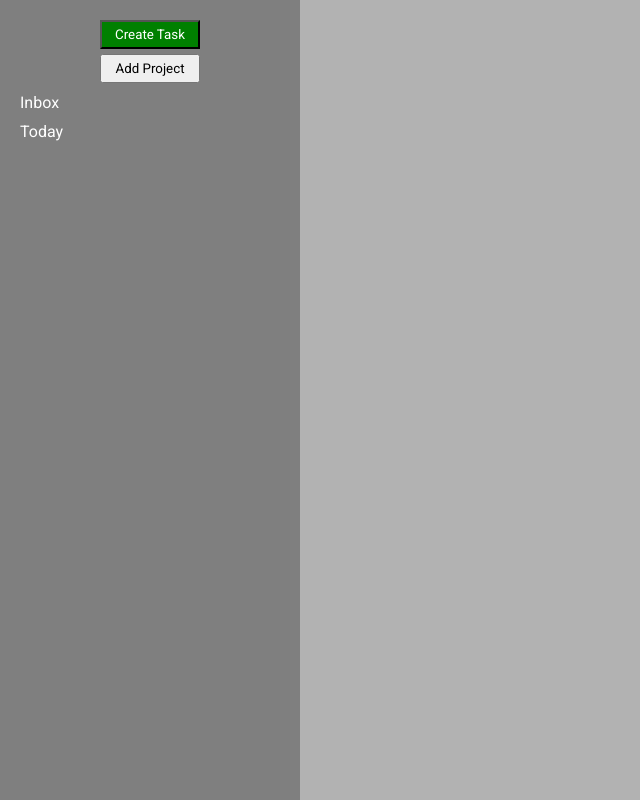
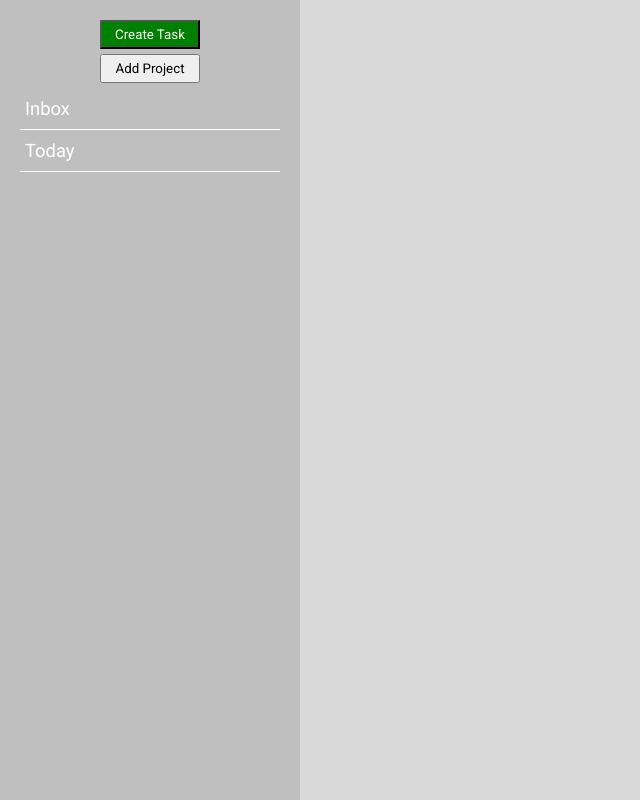
Before and after one commit to mrkgbr/ToDoList, a plain HTML site: page index.html in a window 1280 px wide. Shown: the whole page, without its empty margins (0-640 px from the left). Drawn offline with Linux system fonts and the light colour scheme.

Commit message:
Added style

```diff
--- a/style.css
+++ b/style.css
@@ -20,17 +20,17 @@ body {
 }
 
 .todo {
-  background-color: rgba(0, 0, 0, 0.3);
+  background-color: rgba(0, 0, 0, 0.15);
   min-width: 450px;
   padding: 20px 0;
   display: flex;
   flex-direction: column;
   align-items: center;
-  gap: 10px;
+  gap: 25px;
 }
 
 .sidebar {
-  background-color: rgb(0, 0, 0, 0.5);
+  background-color: rgb(0, 0, 0, 0.25);
   display: flex;
   flex-direction: column;
   align-items: center;
@@ -112,6 +112,8 @@ textarea {
   border-radius: 0.5rem;
   padding: 5px 10px;
   /* max-width: 800px; */
+  box-shadow: rgba(0, 0, 0, 0.25) 0px 14px 28px,
+    rgba(0, 0, 0, 0.22) 0px 10px 10px;
 }
 
 .task-form {
@@ -172,6 +174,8 @@ textarea {
 .project {
   display: flex;
   justify-content: space-between;
+  border-bottom: 1px solid;
+  padding: 5px;
 }
 
 .project button {
@@ -179,6 +183,7 @@ textarea {
 }
 
 .project > p {
+  font-size: 1.15rem;
   cursor: pointer;
   padding: 5px 0px;
 }
```
